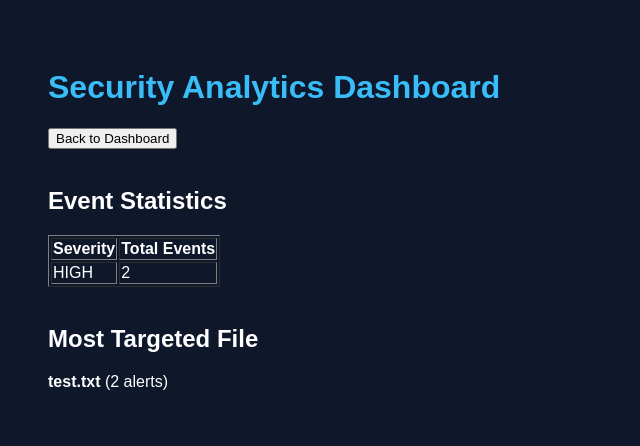
After one commit to husna-fathima-713/HashGuard, a Flask app: page /analytics in a window 1280 px wide. The commit adds this page. Shown: the top 446 px of the page, without its empty margins (0-640 px from the left). Run offline with Flask 3, Linux system fonts and the light colour scheme; data comes from the database, SQL or seed files in the repository.

Commit message:
Added security event analytics dashboard

```diff
--- a/app.py
+++ b/app.py
@@ -3,7 +3,12 @@ import json
 import os
 
 from src.monitor import check_integrity, create_baseline
-from src.database import initialize_database, get_all_events
+from src.database import (
+    initialize_database,
+    get_all_events,
+    get_event_statistics,
+    get_most_targeted_file
+)
 
 app = Flask(__name__)
 
@@ -32,9 +37,10 @@ def dashboard():
 @app.route("/download-report")
 def download_report():
 
-    report_path = "reports/security_report.json"
-
-    return send_file(report_path, as_attachment=True)
+    return send_file(
+        "reports/security_report.json",
+        as_attachment=True
+    )
 
 
 @app.route("/update-baseline")
@@ -59,6 +65,20 @@ def history():
     )
 
 
+@app.route("/analytics")
+def analytics():
+
+    stats = get_event_statistics()
+
+    top_file = get_most_targeted_file()
+
+    return render_template(
+        "analytics.html",
+        stats=stats,
+        top_file=top_file
+    )
+
+
 if __name__ == "__main__":
 
     initialize_database()
--- a/src/database.py
+++ b/src/database.py
@@ -66,3 +66,45 @@ def get_all_events():
     connection.close()
 
     return rows
+
+
+def get_event_statistics():
+
+    connection = sqlite3.connect(DB_PATH)
+
+    cursor = connection.cursor()
+
+    cursor.execute("""
+        SELECT severity,
+               COUNT(*)
+        FROM security_events
+        GROUP BY severity
+    """)
+
+    stats = cursor.fetchall()
+
+    connection.close()
+
+    return stats
+
+
+def get_most_targeted_file():
+
+    connection = sqlite3.connect(DB_PATH)
+
+    cursor = connection.cursor()
+
+    cursor.execute("""
+        SELECT filename,
+               COUNT(*) as total
+        FROM security_events
+        GROUP BY filename
+        ORDER BY total DESC
+        LIMIT 1
+    """)
+
+    result = cursor.fetchone()
+
+    connection.close()
+
+    return result
--- /dev/null
+++ b/templates/analytics.html
@@ -0,0 +1,61 @@
+<!DOCTYPE html>
+<html>
+
+<head>
+
+    <title>Security Analytics</title>
+
+    <link rel="stylesheet" href="{{ url_for('static', filename='style.css') }}">
+
+</head>
+
+<body>
+
+    <h1>Security Analytics Dashboard</h1>
+
+    <a href="/">
+        <button>Back to Dashboard</button>
+    </a>
+
+    <br><br>
+
+    <h2>Event Statistics</h2>
+
+    <table border="1">
+
+        <tr>
+            <th>Severity</th>
+            <th>Total Events</th>
+        </tr>
+
+        {% for stat in stats %}
+
+        <tr>
+            <td>{{ stat[0] }}</td>
+            <td>{{ stat[1] }}</td>
+        </tr>
+
+        {% endfor %}
+
+    </table>
+
+    <br>
+
+    <h2>Most Targeted File</h2>
+
+    {% if top_file %}
+
+        <p>
+            <strong>{{ top_file[0] }}</strong>
+            ({{ top_file[1] }} alerts)
+        </p>
+
+    {% else %}
+
+        <p>No events recorded yet.</p>
+
+    {% endif %}
+
+</body>
+
+</html>
--- a/templates/index.html
+++ b/templates/index.html
@@ -27,6 +27,10 @@
         <button>View Event History</button>
     </a>
 
+    <a href="/analytics">
+        <button>View Analytics</button>
+    </a>
+
     <br><br>
 
     {% if alerts %}
```
